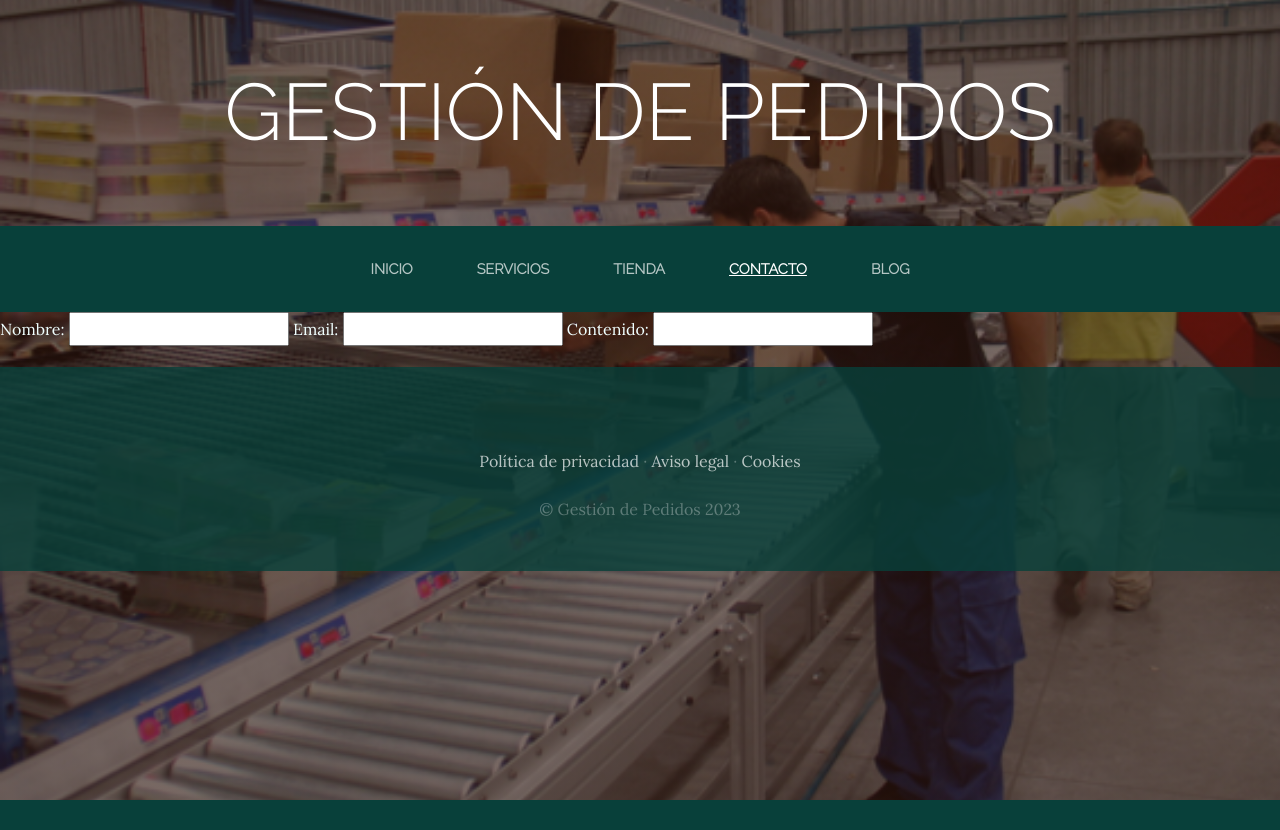
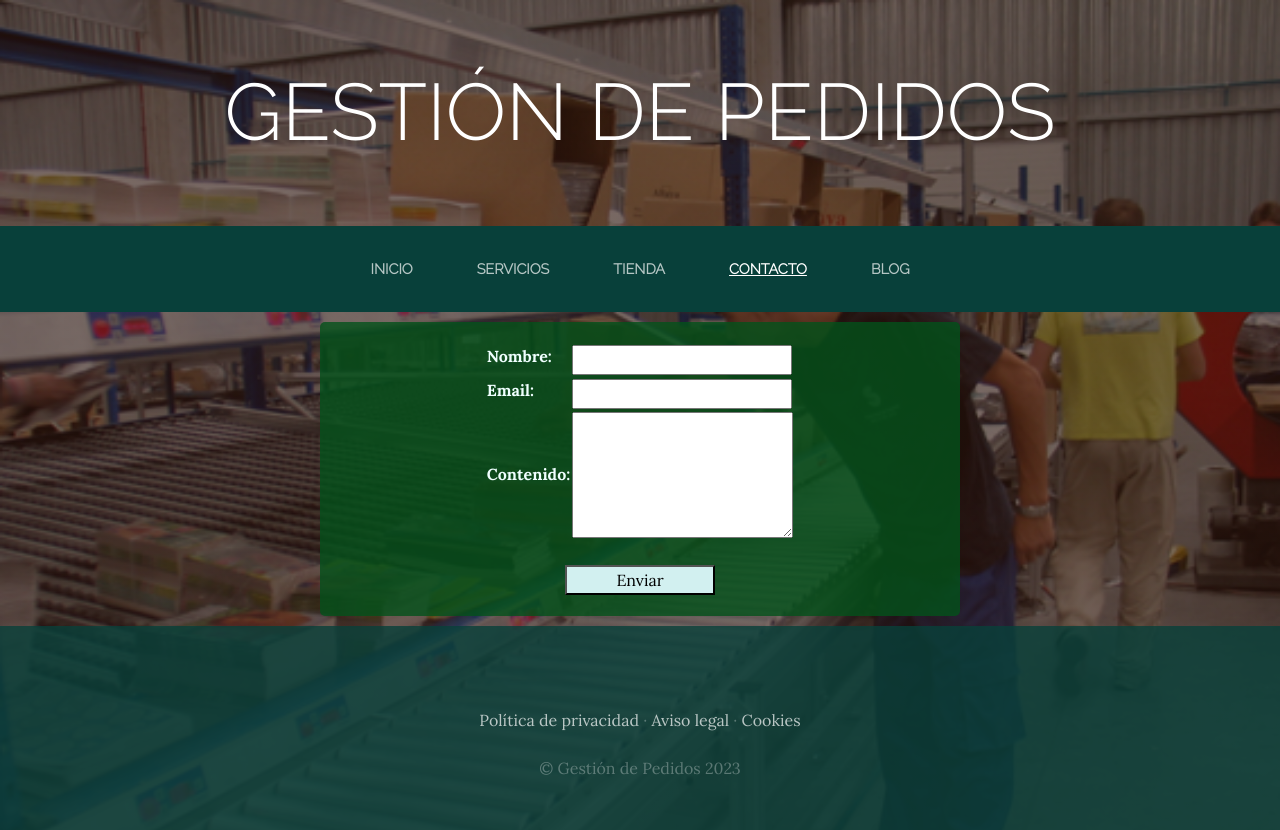
Before and after one commit to JairoDuenas/proyecto_web_django_pildoras_info, a Django app: page /contacto/ in a window 1280 px wide. Before the commit the page ends 800 px from the top, so only its background shows below. Run offline with Django 4.2, Linux system fonts and the light colour scheme; some libraries are stand-ins or nearby versions.

Commit message:
Dando formato formulario contacto App[contacto]

```diff
--- a/ProyectoWeb/ProyectoWebApp/static/ProyectoWebApp/css/gestion.css
+++ b/ProyectoWeb/ProyectoWebApp/static/ProyectoWebApp/css/gestion.css
@@ -287,3 +287,36 @@ ul.errorlist{
   color: rgba(255, 255, 255, 0.7);
   text-decoration: none;
 }
+
+.contenedor-formulario{
+  background-color: rgba(3, 82, 27, 0.8);
+  color: azure;
+  width: 90%;
+  margin: 10px auto;
+  border-radius: 5px;
+  padding: 1px 0px;
+}
+
+@media (min-width: 992px) {
+  .contenedor-formulario {
+    width: 50%;
+  }
+}
+
+.form-contacto{
+  text-align: -webkit-center;
+}
+
+.table-formulario-contacto{
+  margin: 20px auto;
+}
+
+.enviar-contacto{
+  width: 150px;
+  margin-bottom: 20px;
+  background-color: rgb(210, 240, 240);
+}
+
+.enviar-contacto:hover{
+  cursor: pointer;
+}
--- a/ProyectoWeb/contacto/forms.py
+++ b/ProyectoWeb/contacto/forms.py
@@ -3,4 +3,4 @@ from django import forms
 class FormularioContacto(forms.Form):
   nombre = forms.CharField(label='Nombre', required=True)
   email = forms.CharField(label='Email', max_length=100)
-  contenido = forms.CharField(label='Contenido')
+  contenido = forms.CharField(label='Contenido', widget=forms.Textarea(attrs={'cols': 20, 'rows': 5}))
--- a/ProyectoWeb/contacto/templates/contacto/contacto.html
+++ b/ProyectoWeb/contacto/templates/contacto/contacto.html
@@ -3,7 +3,15 @@
 {% block content %}
 
   <!-- Heading -->
-  <div><p style="color:azure">{{miFormulario}}</p></div>
+  <div class="contenedor-formulario">
+    <form class="form-contacto" action="" method="POST">
+      {% csrf_token %}
+      <table class="table-formulario-contacto">
+        {{miFormulario.as_table}}
+      </table>
+      <input class="enviar-contacto" type="submit" value="Enviar" >
+    </form>
+  </div>
 
   <!-- Message -->
 
```
